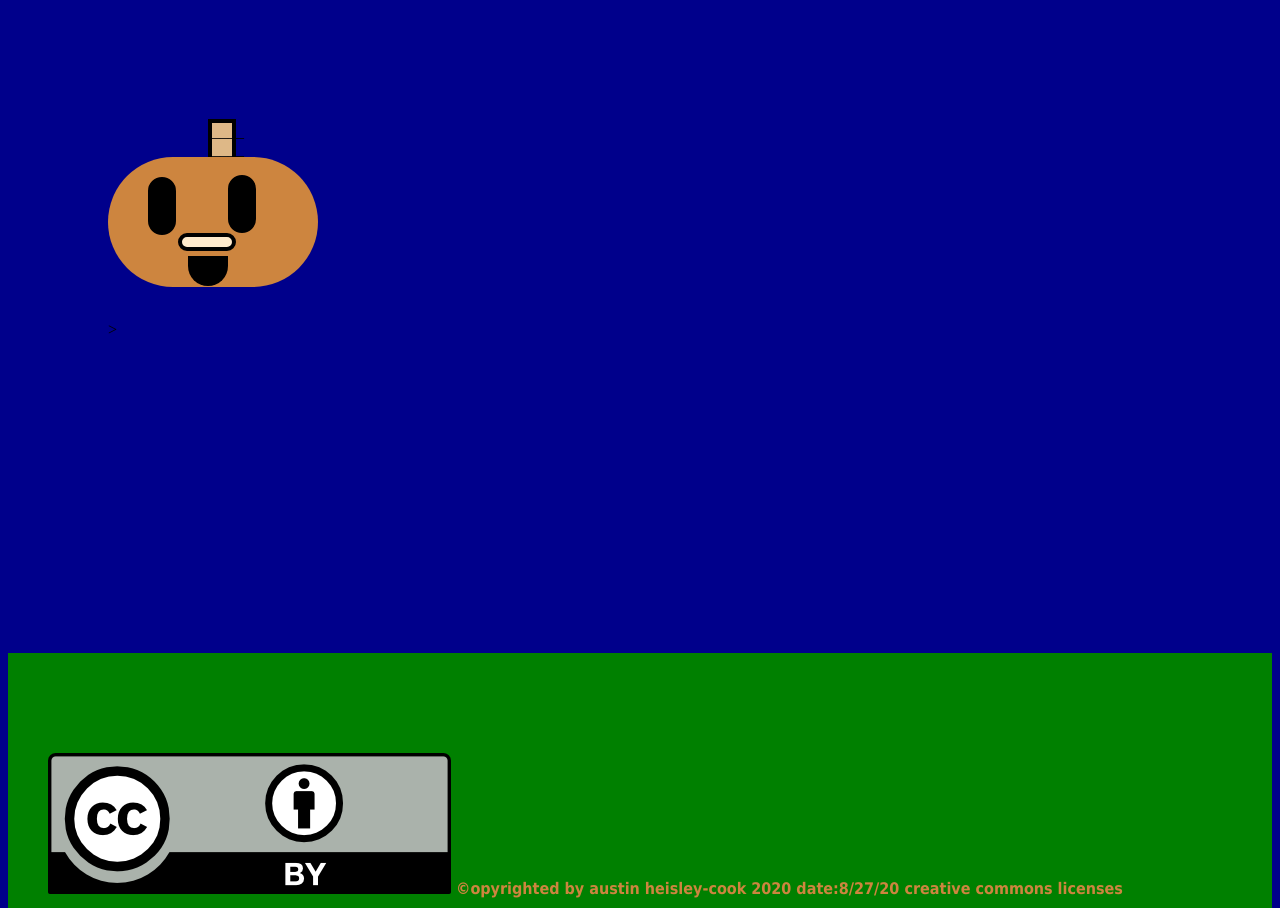
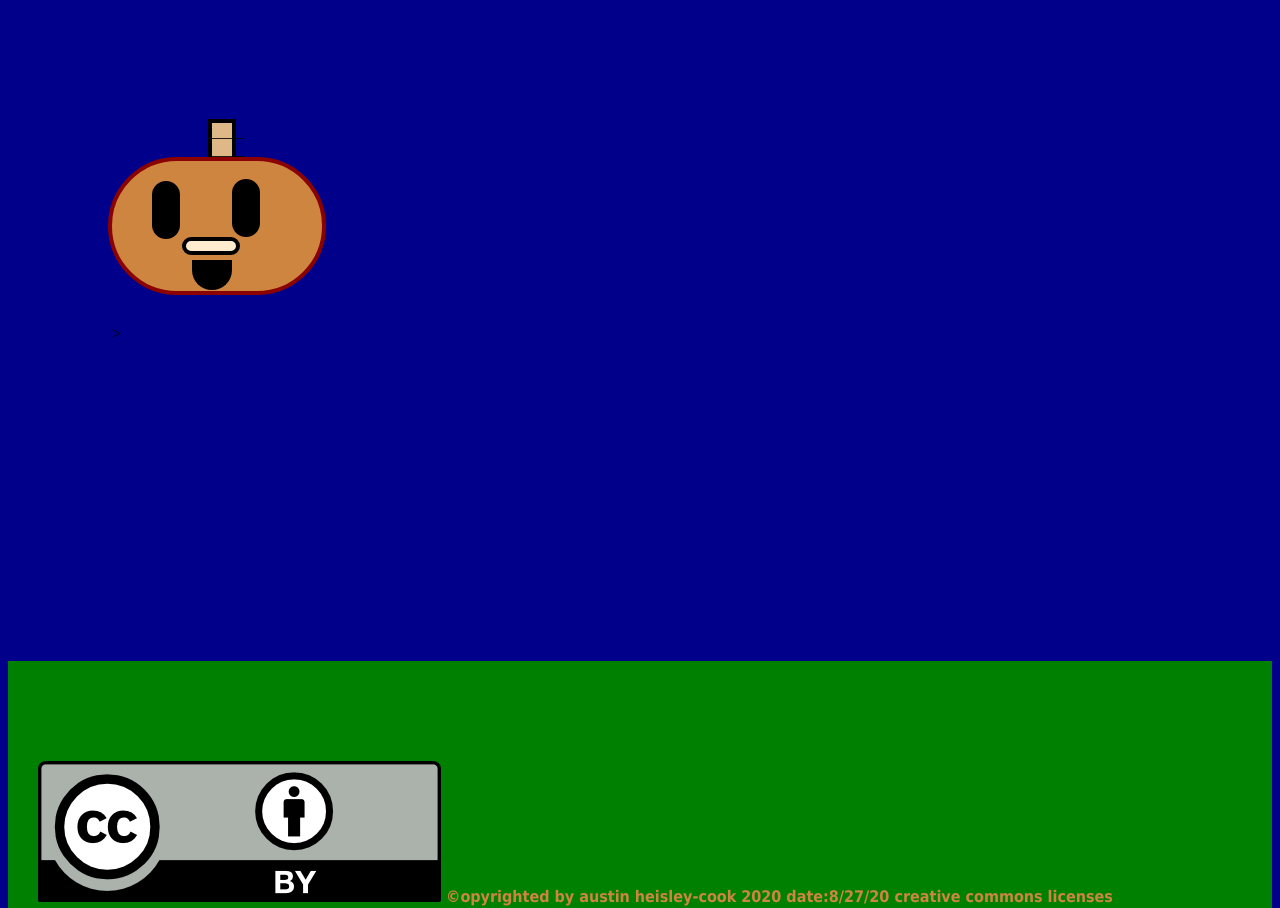
Before and after one commit to techhooves-ource/halloweenPumkin, a plain HTML site: page docs/index.html in a window 1280 px wide. Shown: the part 61-969 px from the top of the page. Drawn offline with Linux system fonts and the light colour scheme.

Commit message:
Add files via upload

```diff
--- a/docs/index.html
+++ b/docs/index.html
@@ -39,6 +39,7 @@
             left: 100px;
             top: 80px;
             border-radius: 2cm;
+            border: 4px solid darkred;
         }
         .l-eye
         {
@@ -174,7 +175,7 @@
      .copyright {
          position: relative;
          top: 100px;
-         left: 40px;
+         left: 30px;
          color: peru;
          font-weight: bolder;
          font-family: 'Tahoma', Courier, monospace;
```
